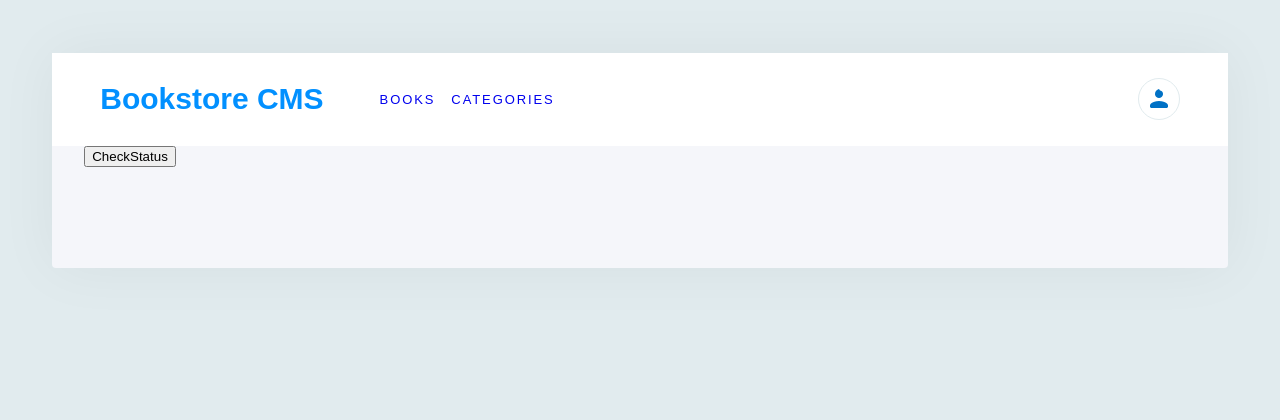
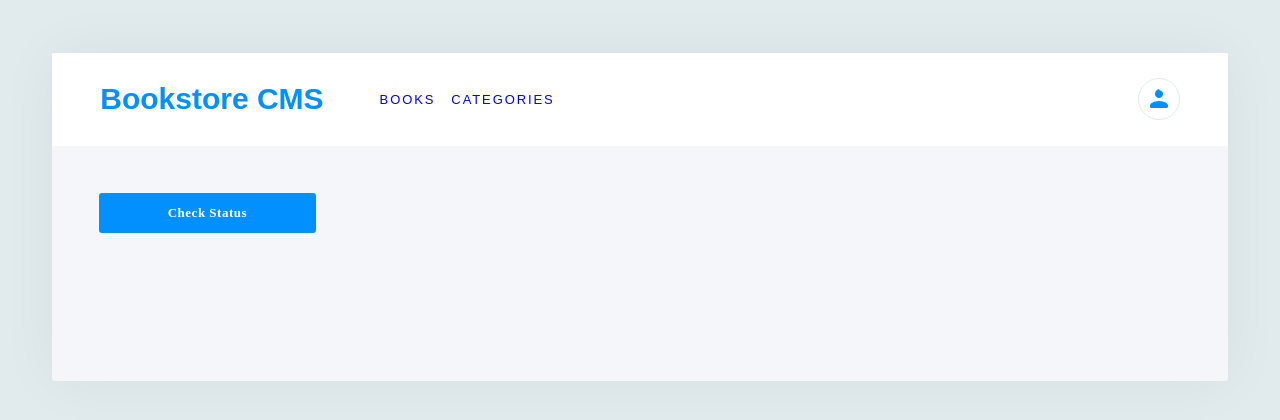
Before and after one commit to leehaney254/bookstore, a React (Create React App) app: page /categories in a window 1280 px wide. Shown: the top 420 px of the page. Built offline with nearby package versions, Linux system fonts and the light colour scheme; the HTML template or start-up script is replaced by a standard one.

Commit message:
Style: Add style to categories

```diff
--- a/src/components/CheckStatus.css
+++ b/src/components/CheckStatus.css
@@ -1,3 +1,3 @@
-#checkStatus {
-  margin-left: 2rem;
+#container {
+  padding: 4%;
 }
--- a/src/components/CheckStatus.js
+++ b/src/components/CheckStatus.js
@@ -12,13 +12,13 @@ function CheckStatus() {
   };
 
   if (status === '') {
-    display = <button id="checkStatus" onClick={statusChangeHandler} type="button">CheckStatus</button>;
+    display = <button className="primaryButton" onClick={statusChangeHandler} type="button">Check Status</button>;
   } else {
-    display = <>{status}</>;
+    display = <h1>{status}</h1>;
   }
 
   return (
-    <div>
+    <div id="container">
       {display}
     </div>
   );
```
Also changed, not shown: src/assets/profile.png.
